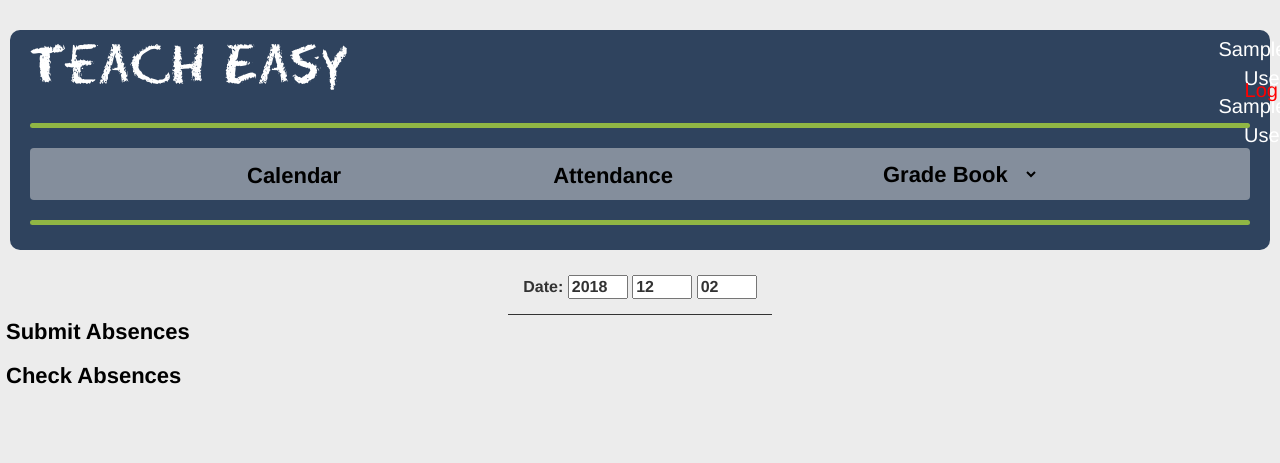
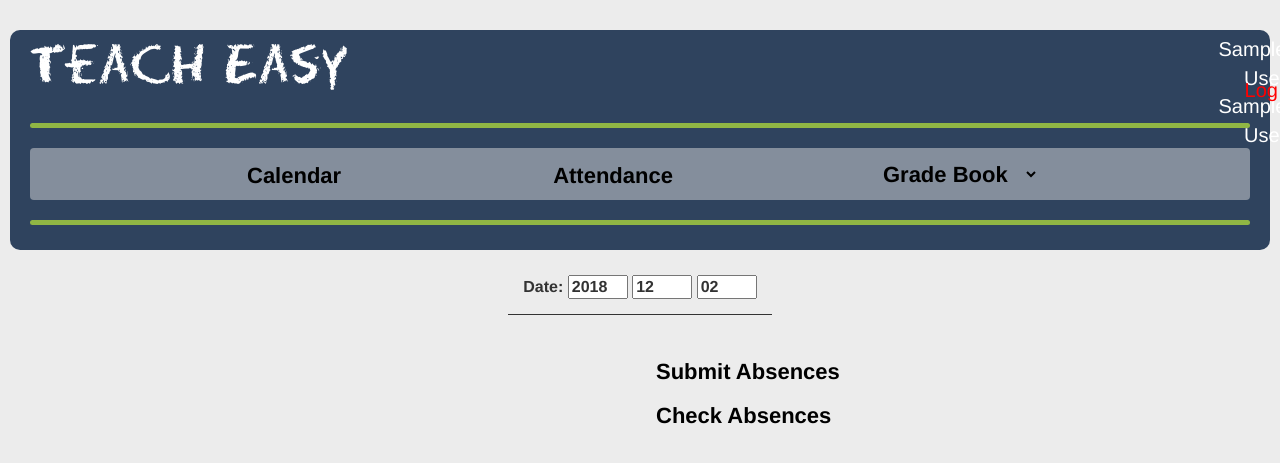
Before and after one commit to TeachEasy/Software-Engineering, a PHP site: page /absences.php in a window 1280 px wide. Shown: the top 463 px of the page. Run offline with PHP 8.4, Linux system fonts and the light colour scheme; the visitor is signed in with stand-in values (Sample User, id 1).

Commit message:
Add files via upload

```diff
--- a/absences.php
+++ b/absences.php
@@ -5,6 +5,7 @@
 	$usernameDB = "root";
 	$passwordDB = "";
 	$nameDB = "teacheasy";
+
 	//connect to the database
 	$connection = new mysqli($servername, $usernameDB, $passwordDB, $nameDB);
 
@@ -27,8 +28,8 @@
 		echo"<tr><td><input type='checkbox' name='students[]' value='{$row['student_id']}'>{$row['StudentName']}</td></tr>";
 
 	}
-	echo "</table>";
-	echo "<button type='submit' name='submitAbsences' class='navButton'>Submit Absences</button>";
+	echo "</table><br><br>";
+	echo "<button type='submit' name='submitAbsences' class='navButtonAbsences'>Submit Absences</button>";
 	echo "</form>";
 
 	if(isset($_POST['submitAbsences'])){
@@ -57,4 +58,4 @@
 		}
 	}
 ?>
-<button class="navButton" onclick="window.location.href='attendance.php'">Check Absences</button>
+<button class="navButtonAbsences" onclick="window.location.href='attendance.php'">Check Absences</button>
--- a/teachEasyStyle.css
+++ b/teachEasyStyle.css
@@ -107,6 +107,28 @@ td{
 	transform: scale(1.1);
 }
 
+.navButtonAbsences{
+	color: black;
+	background-color: rgba(0,0,0,0);
+	font-size: 22px;
+    cursor: pointer;
+    border:none;
+    border-width: 1px;
+    width: auto;
+    height :30px;
+    font-weight: bold;
+    transition: all .2s ease-in-out;
+    border-radius:10px;
+    position: relative;
+    left: 650px;
+
+}
+
+.navButtonAbsences:hover{
+	box-shadow: 0 10px 10px 0 rgba(144,182,68,0.24), 0 10px 10px 0 rgba(144,182,68,0.19);
+	transform: scale(1.1);
+}
+
 #inputs{
 	min-height: 4%;
 	width: 200px;
```
